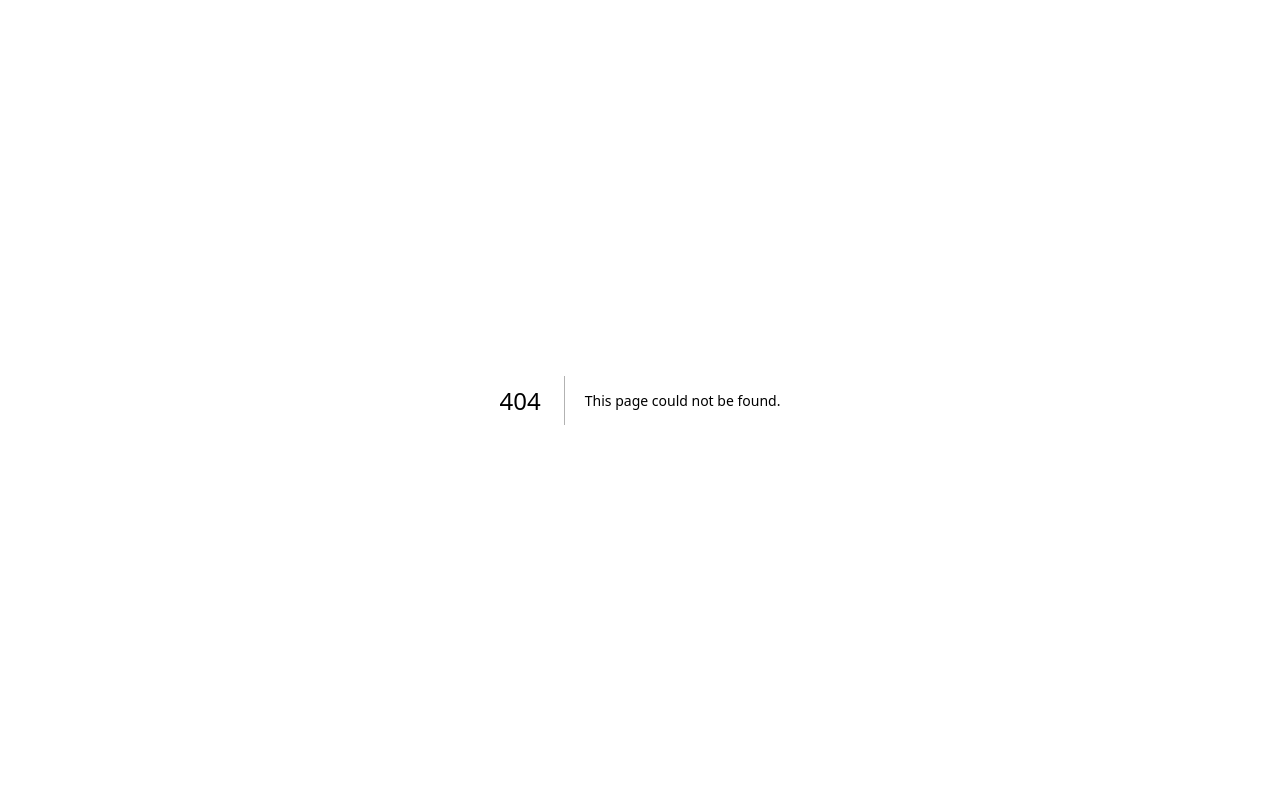
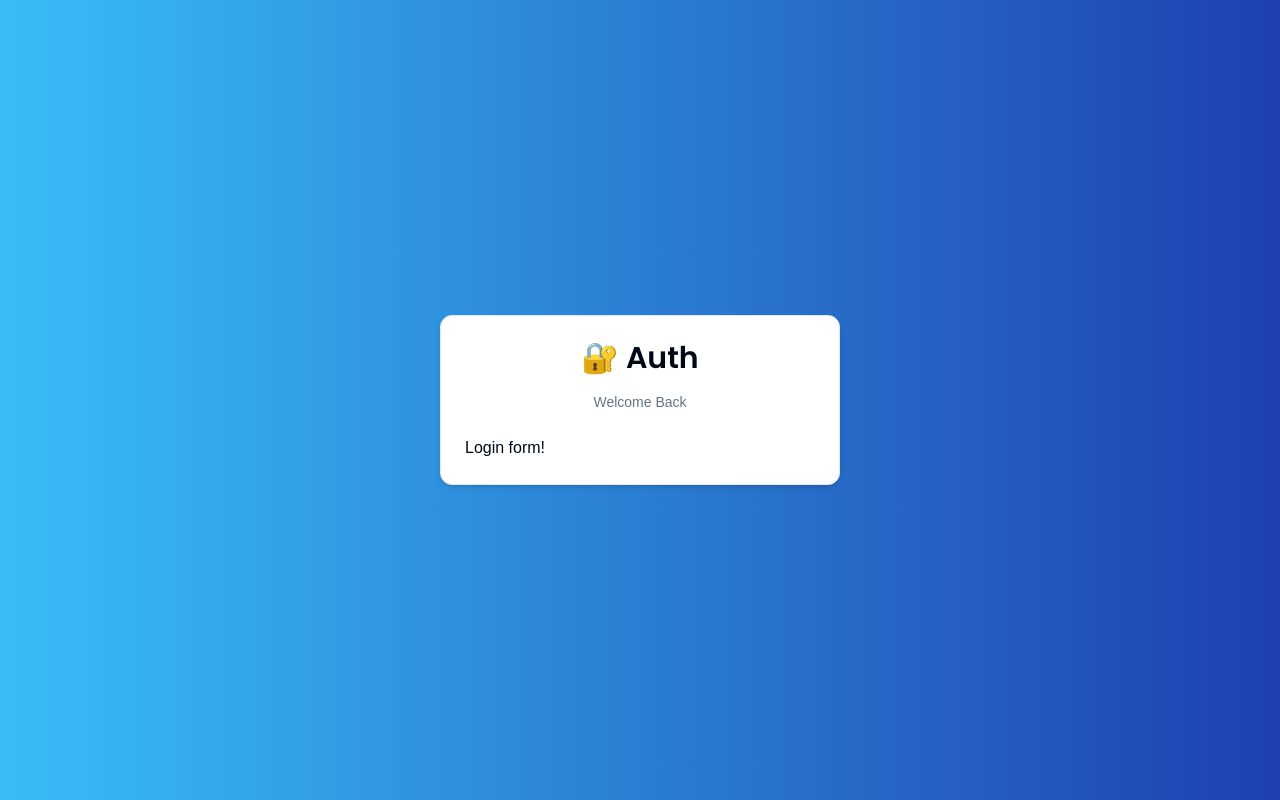
Before and after one commit to nipunaupeksha/next-auth-masterclass, a Next.js app: page /auth/login in a window 1280 px wide. Before the commit this address had no page. Built offline with nearby package versions, Linux system fonts and the light colour scheme.

Commit message:
implement: login functionality

```diff
--- /dev/null
+++ b/app/auth/layout.tsx
@@ -0,0 +1,9 @@
+const AuthLayout = ({ children }: { children: React.ReactNode }) => {
+  return (
+    <div className="h-full flex items-center justify-center bg-gradient-to-r from-sky-400 to-blue-800">
+      {children}
+    </div>
+  );
+};
+
+export default AuthLayout;
--- /dev/null
+++ b/app/auth/login/page.tsx
@@ -0,0 +1,7 @@
+import { LoginForm } from "@/components/auth/login-form";
+
+const LoginPage = () => {
+  return <LoginForm/>;
+};
+
+export default LoginPage;
--- /dev/null
+++ b/components/auth/card-wrapper.tsx
@@ -0,0 +1,34 @@
+"use client";
+
+import {
+  Card,
+  CardContent,
+  CardFooter,
+  CardHeader,
+} from "@/components/ui/card";
+import { Header } from "@/components/auth/header";
+
+interface CardWrapperProps {
+  children: React.ReactNode;
+  headerLabel: string;
+  backButtonLabel: string;
+  backButtonHref: string;
+  showSocial?: boolean;
+}
+
+export const CardWrapper = ({
+  children,
+  headerLabel,
+  backButtonLabel,
+  backButtonHref,
+  showSocial,
+}: CardWrapperProps) => {
+  return (
+    <Card className="w-[400px] shadow-md">
+      <CardHeader>
+        <Header label={headerLabel} />
+      </CardHeader>
+      <CardContent>{children}</CardContent>
+    </Card>
+  );
+};
--- /dev/null
+++ b/components/auth/header.tsx
@@ -0,0 +1,21 @@
+import { Poppins } from "next/font/google";
+
+import { cn } from "@/lib/utils";
+
+const font = Poppins({
+  subsets: ["latin"],
+  weight: ["600"],
+});
+
+interface HeaderProps {
+  label: string;
+}
+
+export const Header = ({ label }: HeaderProps) => {
+  return (
+    <div className="w-full flex flex-col gap-y-4 items-center justify-center">
+      <h1 className={cn("text-3xl font-semibold", font.className)}>🔐 Auth</h1>
+      <p className="text-muted-foreground text-sm">{label}</p>
+    </div>
+  );
+};
--- /dev/null
+++ b/components/auth/login-form.tsx
@@ -0,0 +1,14 @@
+import { CardWrapper } from "./card-wrapper";
+
+export const LoginForm = () => {
+  return (
+    <CardWrapper
+      headerLabel="Welcome Back"
+      backButtonLabel="Don't have an account?"
+      backButtonHref="/auth/register"
+      showSocial
+    >
+      Login form!
+    </CardWrapper>
+  );
+};
--- /dev/null
+++ b/components/ui/card.tsx
@@ -0,0 +1,76 @@
+import * as React from "react"
+
+import { cn } from "@/lib/utils"
+
+const Card = React.forwardRef<
+  HTMLDivElement,
+  React.HTMLAttributes<HTMLDivElement>
+>(({ className, ...props }, ref) => (
+  <div
+    ref={ref}
+    className={cn(
+      "rounded-xl border bg-card text-card-foreground shadow",
+      className
+    )}
+    {...props}
+  />
+))
+Card.displayName = "Card"
+
+const CardHeader = React.forwardRef<
+  HTMLDivElement,
+  React.HTMLAttributes<HTMLDivElement>
+>(({ className, ...props }, ref) => (
+  <div
+    ref={ref}
+    className={cn("flex flex-col space-y-1.5 p-6", className)}
+    {...props}
+  />
+))
+CardHeader.displayName = "CardHeader"
+
+const CardTitle = React.forwardRef<
+  HTMLDivElement,
+  React.HTMLAttributes<HTMLDivElement>
+>(({ className, ...props }, ref) => (
+  <div
+    ref={ref}
+    className={cn("font-semibold leading-none tracking-tight", className)}
+    {...props}
+  />
+))
+CardTitle.displayName = "CardTitle"
+
+const CardDescription = React.forwardRef<
+  HTMLDivElement,
+  React.HTMLAttributes<HTMLDivElement>
+>(({ className, ...props }, ref) => (
+  <div
+    ref={ref}
+    className={cn("text-sm text-muted-foreground", className)}
+    {...props}
+  />
+))
+CardDescription.displayName = "CardDescription"
+
+const CardContent = React.forwardRef<
+  HTMLDivElement,
+  React.HTMLAttributes<HTMLDivElement>
+>(({ className, ...props }, ref) => (
+  <div ref={ref} className={cn("p-6 pt-0", className)} {...props} />
+))
+CardContent.displayName = "CardContent"
+
+const CardFooter = React.forwardRef<
+  HTMLDivElement,
+  React.HTMLAttributes<HTMLDivElement>
+>(({ className, ...props }, ref) => (
+  <div
+    ref={ref}
+    className={cn("flex items-center p-6 pt-0", className)}
+    {...props}
+  />
+))
+CardFooter.displayName = "CardFooter"
+
+export { Card, CardHeader, CardFooter, CardTitle, CardDescription, CardContent }
```
